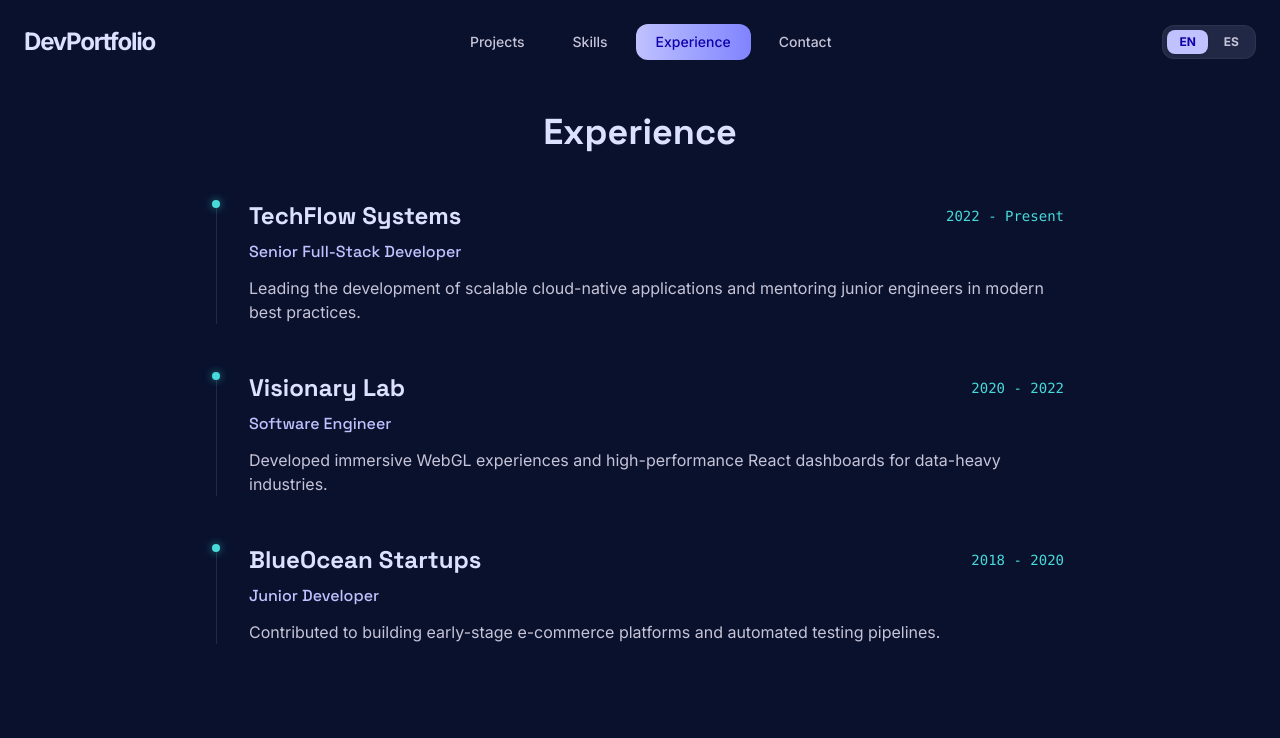
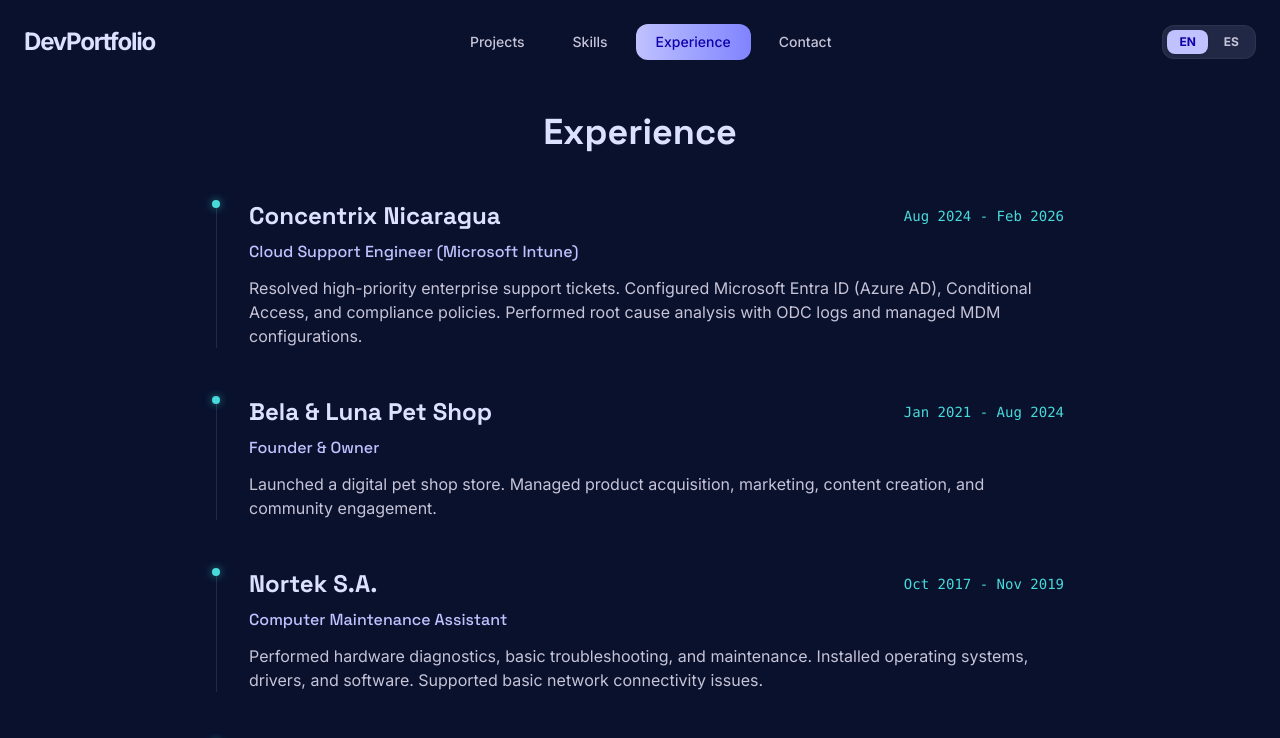
Before and after one commit to leoreyes07/leonardo-reyes-portfolio, a React (Vite) app: page /experience in a window 1280 px wide. Shown: the top 738 px of the page. Built offline with nearby package versions, Linux system fonts and the light colour scheme.

Commit message:
Update English and Spanish translations for skills and experience sections

```diff
--- a/src/locales/en.json
+++ b/src/locales/en.json
@@ -58,39 +58,51 @@
     "title": "Experience",
     "jobs": {
       "j1": {
-        "company": "TechFlow Systems",
-        "role": "Senior Full-Stack Developer",
-        "period": "2022 - Present",
-        "desc": "Leading the development of scalable cloud-native applications and mentoring junior engineers in modern best practices."
+        "company": "Concentrix Nicaragua",
+        "role": "Cloud Support Engineer (Microsoft Intune)",
+        "period": "Aug 2024 - Feb 2026",
+        "desc": "Resolved high-priority enterprise support tickets. Configured Microsoft Entra ID (Azure AD), Conditional Access, and compliance policies. Performed root cause analysis with ODC logs and managed MDM configurations."
       },
       "j2": {
-        "company": "Visionary Lab",
-        "role": "Software Engineer",
-        "period": "2020 - 2022",
-        "desc": "Developed immersive WebGL experiences and high-performance React dashboards for data-heavy industries."
+        "company": "Bela & Luna Pet Shop",
+        "role": "Founder & Owner",
+        "period": "Jan 2021 - Aug 2024",
+        "desc": "Launched a digital pet shop store. Managed product acquisition, marketing, content creation, and community engagement."
       },
       "j3": {
-        "company": "BlueOcean Startups",
-        "role": "Junior Developer",
-        "period": "2018 - 2020",
-        "desc": "Contributed to building early-stage e-commerce platforms and automated testing pipelines."
+        "company": "Nortek S.A.",
+        "role": "Computer Maintenance Assistant",
+        "period": "Oct 2017 - Nov 2019",
+        "desc": "Performed hardware diagnostics, basic troubleshooting, and maintenance. Installed operating systems, drivers, and software. Supported basic network connectivity issues."
+      },
+      "j4": {
+        "company": "Reinter S.A.",
+        "role": "Operations Assistant",
+        "period": "Jan 2015 - Jul 2017",
+        "desc": "Managed database records and entered maintenance information into the APL system. Tracked preventive maintenance schedules and inspected cargo containers."
+      },
+      "j5": {
+        "company": "Sitel",
+        "role": "Technical Support Agent (Cricket Wireless)",
+        "period": "Jul 2012 - May 2014",
+        "desc": "Provided technical support for phone services including mobile web, call failures, and messaging. Assisted with billing inquiries and processed ESN/MDN changes."
       }
     }
   },
   "skills": {
     "title": "Technical Mastery",
-    "description": "I specialize in building complex digital systems using a diverse stack of modern technologies. My focus is on writing clean, maintainable, and highly performant code.",
+    "description": "I am an IT Support Engineer with expertise in Microsoft Intune, MDM, and enterprise troubleshooting. Currently expanding my capabilities in Frontend Development, bridging infrastructure management with web technologies.",
     "items": {
-      "typescript": "TypeScript",
-      "ai": "AI Integration",
-      "architecture": "Architecture",
-      "optimizations": "Optimizations"
+      "frontend": "Frontend Development",
+      "intune": "Intune & MDM",
+      "troubleshooting": "Troubleshooting",
+      "ai": "AI-Powered Agents"
     }
   },
   "skillsData": {
-    "frontend": "Frontend Development",
-    "backend": "Backend & APIs",
-    "cloud": "Cloud Infrastructure"
+    "it_support": "IT Support & Administration",
+    "frontend": "Frontend (React, JS, HTML/CSS)",
+    "troubleshooting": "Technical Troubleshooting"
   },
   "contact": {
     "title": "Let's build something",
--- a/src/locales/es.json
+++ b/src/locales/es.json
@@ -58,39 +58,51 @@
     "title": "Experiencia",
     "jobs": {
       "j1": {
-        "company": "TechFlow Systems",
-        "role": "Desarrollador Full-Stack Senior",
-        "period": "2022 - Presente",
-        "desc": "Liderando el desarrollo de aplicaciones escalables en la nube y mentoreando a ingenieros junior en mejores prácticas modernas."
+        "company": "Concentrix Nicaragua",
+        "role": "Cloud Support Engineer (Microsoft Intune)",
+        "period": "Ago 2024 - Feb 2026",
+        "desc": "Resolví tickets de soporte empresarial de alta prioridad. Configuré Microsoft Entra ID (Azure AD), Acceso Condicional y políticas de cumplimiento. Realicé análisis de causa raíz con logs ODC y administré configuraciones MDM."
       },
       "j2": {
-        "company": "Visionary Lab",
-        "role": "Ingeniero de Software",
-        "period": "2020 - 2022",
-        "desc": "Desarrollé experiencias inmersivas en WebGL y paneles de control en React de alto rendimiento para industrias de uso intensivo de datos."
+        "company": "Bela & Luna Pet Shop",
+        "role": "Fundador y Propietario",
+        "period": "Ene 2021 - Ago 2024",
+        "desc": "Lancé una tienda digital de mascotas. Gestioné la adquisición de productos, marketing, creación de contenido y participación de la comunidad."
       },
       "j3": {
-        "company": "BlueOcean Startups",
-        "role": "Desarrollador Junior",
-        "period": "2018 - 2020",
-        "desc": "Contribuí a la construcción de plataformas de comercio electrónico en etapa inicial y pipelines de pruebas automatizadas."
+        "company": "Nortek S.A.",
+        "role": "Asistente de Mantenimiento Informático",
+        "period": "Oct 2017 - Nov 2019",
+        "desc": "Realicé diagnósticos de hardware, resolución de problemas básicos y mantenimiento. Instalé sistemas operativos, controladores y software. Brindé soporte en problemas básicos de conectividad de red."
+      },
+      "j4": {
+        "company": "Reinter S.A.",
+        "role": "Asistente de Operaciones",
+        "period": "Ene 2015 - Jul 2017",
+        "desc": "Gestioné registros de bases de datos e información de mantenimiento en el sistema APL. Hice seguimiento de cronogramas de mantenimiento preventivo e inspeccioné contenedores de carga."
+      },
+      "j5": {
+        "company": "Sitel",
+        "role": "Agente de Soporte Técnico (Cricket Wireless)",
+        "period": "Jul 2012 - May 2014",
+        "desc": "Brindé soporte técnico para servicios telefónicos incluyendo red móvil, fallas de llamadas y mensajería. Asistí en consultas de facturación y procesé cambios de ESN/MDN."
       }
     }
   },
   "skills": {
     "title": "Dominio Técnico",
-    "description": "Me especializo en construir sistemas digitales complejos usando un stack diverso de tecnologías modernas. Mi enfoque es escribir código limpio, mantenible y de alto rendimiento.",
+    "description": "Soy Ingeniero de Soporte IT con experiencia en Microsoft Intune, MDM y resolución de problemas empresariales. Actualmente expandiendo mis capacidades en Desarrollo Frontend, uniendo la gestión de infraestructura con tecnologías web.",
     "items": {
-      "typescript": "TypeScript",
-      "ai": "Integración de IA",
-      "architecture": "Arquitectura",
-      "optimizations": "Optimizaciones"
+      "frontend": "Desarrollo Frontend",
+      "intune": "Intune y MDM",
+      "troubleshooting": "Troubleshooting",
+      "ai": "Agentes de IA"
     }
   },
   "skillsData": {
-    "frontend": "Desarrollo Frontend",
-    "backend": "Backend y APIs",
-    "cloud": "Infraestructura Cloud"
+    "it_support": "Soporte IT y Administración",
+    "frontend": "Frontend (React, JS, HTML/CSS)",
+    "troubleshooting": "Resolución de Problemas"
   },
   "contact": {
     "title": "Construyamos algo",
--- a/src/pages/Experience.tsx
+++ b/src/pages/Experience.tsx
@@ -9,7 +9,7 @@
       <div className="max-w-4xl mx-auto px-6 w-full">
         <h2 className="text-4xl font-bold text-on-surface mb-12 text-center">{t('experience.title')}</h2>
         <div className="space-y-12">
-          {['j1', 'j2', 'j3'].map((key, i) => (
+          {['j1', 'j2', 'j3', 'j4', 'j5'].map((key, i) => (
             <motion.div
               key={key}
               initial={{ opacity: 0, x: -20 }}
--- a/src/pages/Skills.tsx
+++ b/src/pages/Skills.tsx
@@ -3,9 +3,9 @@
 import { CodeXml, BrainCircuit, Layers, Settings2 } from "lucide-react";
 
 const SKILLS = [
-  { key: "frontend", level: 95, color: "bg-secondary" },
-  { key: "backend", level: 88, color: "bg-primary" },
-  { key: "cloud", level: 75, color: "bg-tertiary-container text-white" },
+  { key: "it_support", level: 95, color: "bg-secondary" },
+  { key: "frontend", level: 80, color: "bg-primary" },
+  { key: "troubleshooting", level: 90, color: "bg-tertiary-container text-white" },
 ];
 
 export default function Skills() {
@@ -30,10 +30,10 @@
 
             <div className="grid grid-cols-2 gap-4">
               {[
-                { icon: <CodeXml />, key: "typescript" },
+                { icon: <CodeXml />, key: "frontend" },
+                { icon: <Layers />, key: "intune" },
+                { icon: <Settings2 />, key: "troubleshooting" },
                 { icon: <BrainCircuit />, key: "ai" },
-                { icon: <Layers />, key: "architecture" },
-                { icon: <Settings2 />, key: "optimizations" },
               ].map((item, i) => (
                 <motion.div
                   key={item.key}
```
